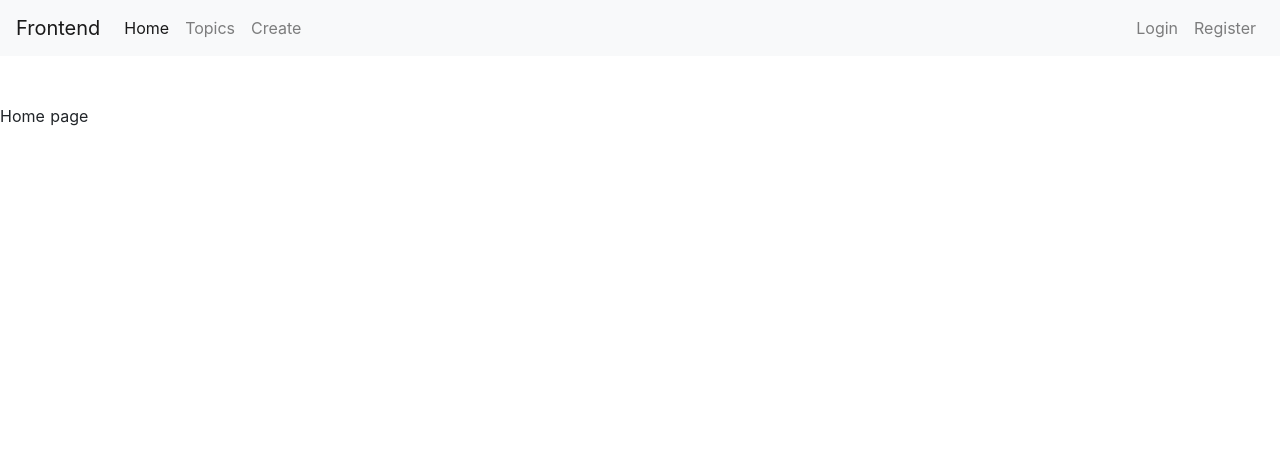
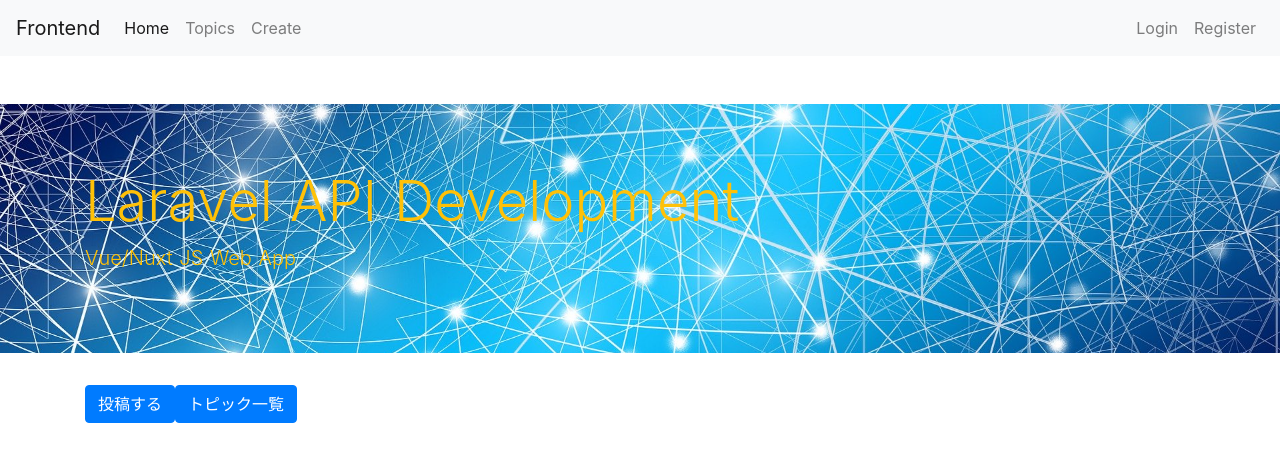
Before and after one commit to junpeko5/laravel-nuxt-frontend, a Nuxt app: page / in a window 1280 px wide. Shown: the top 462 px of the page. Built offline with nearby package versions, Linux system fonts and the light colour scheme.

Commit message:
Home page

```diff
--- /dev/null
+++ b/assets/styles.css
@@ -0,0 +1,6 @@
+.bg {
+  background-image: url("/network.jpg");
+  background-position: center;
+  background-repeat: no-repeat;
+  background-size: cover;
+}
--- a/nuxt.config.js
+++ b/nuxt.config.js
@@ -61,7 +61,9 @@ export default {
   /*
    ** Global CSS
    */
-  css: [],
+  css: [
+    "assets/styles.css"
+  ],
   /*
    ** Plugins to load before mounting the App
    */
--- a/pages/index.vue
+++ b/pages/index.vue
@@ -1,5 +1,18 @@
 <template>
-  <p>Home page</p>
+    <div class="">
+      <div class="bg jumbotron jumbotron-fluid">
+        <div class="container">
+          <h1 class="display-4 text-warning">Laravel API Development</h1>
+          <p class="lead text-warning">Vue/Nuxt JS Web App</p>
+        </div>
+      </div>
+      <div class="container">
+        <nuxt-link to="/dashboard"><button class="btn btn-primary">投稿する</button></nuxt-link>
+        <nuxt-link to="/topics"><button class="btn btn-primary">トピック一覧</button></nuxt-link>
+      </div>
+
+
+    </div>
 </template>
 
 <script>
```
Also changed, not shown: static/network.jpg (added).
